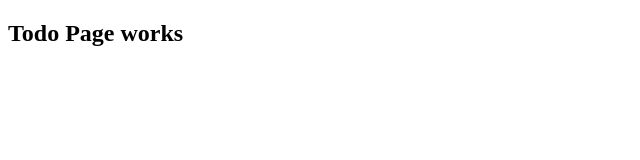
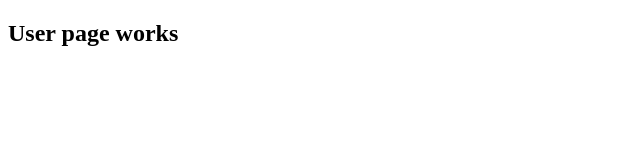
Before and after one commit to BalazsSipos/full-stack-todo, a React (Vite) app in the folder frontend/: page / in a window 1280 px wide. Shown: the top 160 px of the page, without its empty margins (0-640 px from the left). Built offline with nearby package versions, Linux system fonts and the light colour scheme.

Commit message:
fix: Correct routing

```diff
--- a/frontend/src/app/App.tsx
+++ b/frontend/src/app/App.tsx
@@ -9,7 +9,7 @@ export const App = () => {
     <StrictMode>
       <BrowserRouter>
         <Routes>
-          <Route index element={<Todos />} />
+          <Route index element={<Users />} />
           <Route path={`:uid/todos`} element={<Todos />} />
           <Route path="auth" element={<Auth />} />
         </Routes>
```
